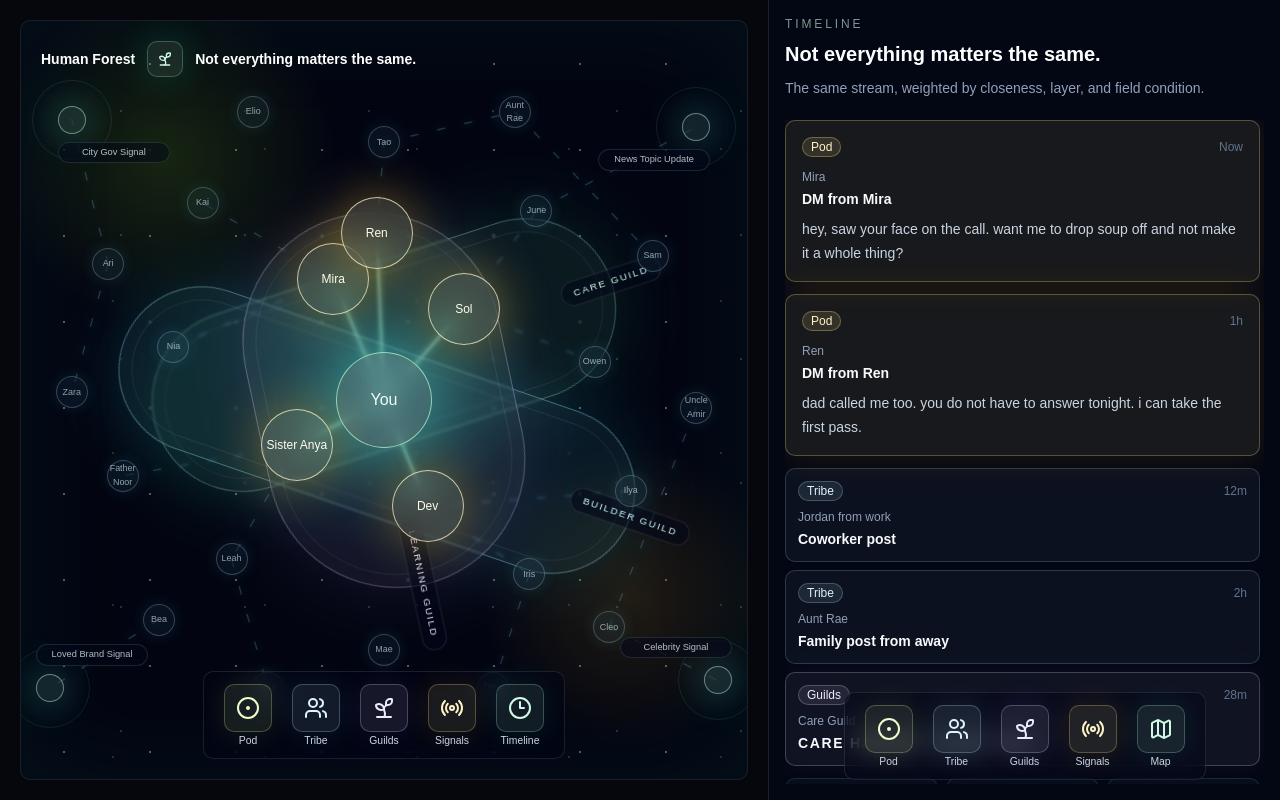
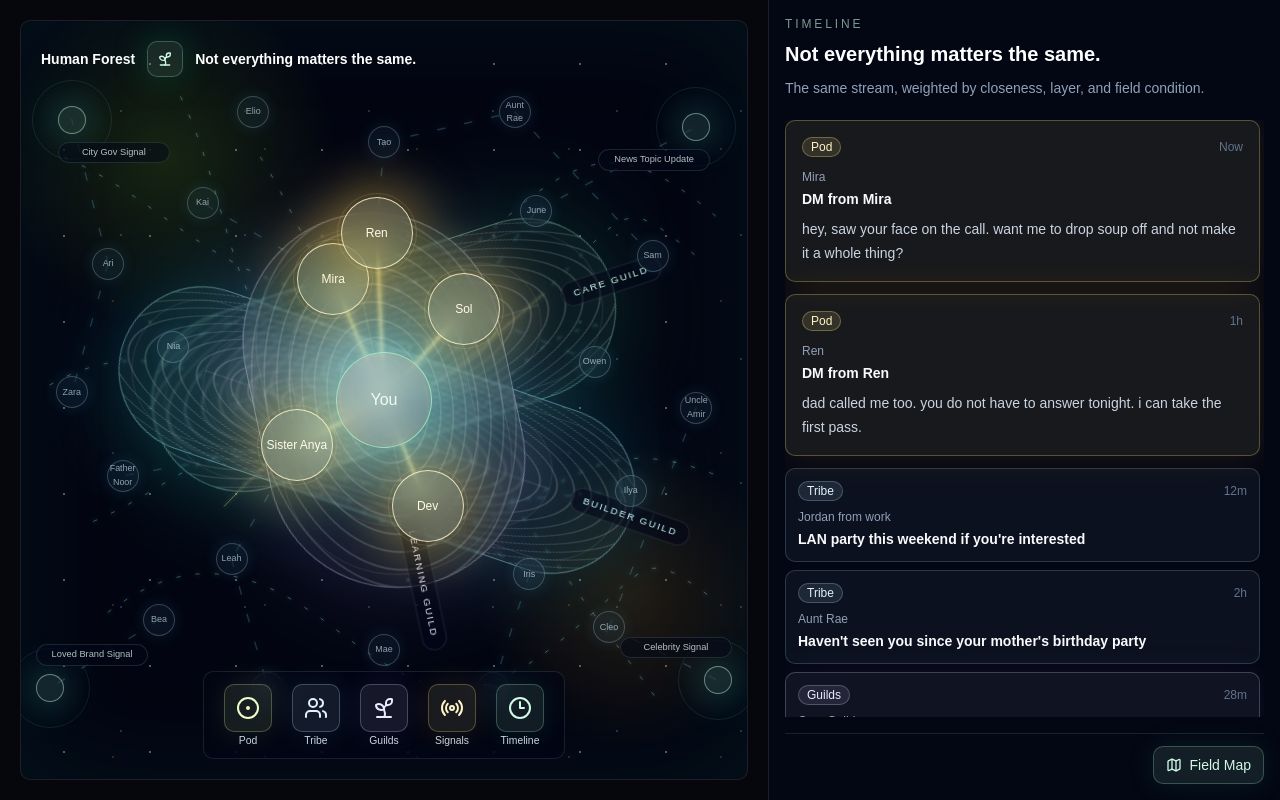
Before and after one commit to therapeuticCoder/human_forest, a React (Vite) app: page / in a window 1280 px wide. Built offline with nearby package versions, Linux system fonts and the light colour scheme.

Commit message:
final visual prototype pass

```diff
--- a/src/components/human-forest/FieldNode.tsx
+++ b/src/components/human-forest/FieldNode.tsx
@@ -9,7 +9,7 @@ type FieldNodeProps = {
 
 const layerClasses: Record<FieldNodeType["layer"], string> = {
   you: "h-24 w-24 border-emerald-200/80 bg-emerald-100/18 text-emerald-50 shadow-[0_0_70px_rgba(94,234,212,0.58)]",
-  pod: "h-18 w-18 border-amber-100/75 bg-amber-200/16 text-amber-50 shadow-[0_0_52px_rgba(251,191,36,0.42)]",
+  pod: "h-18 w-18 border-amber-100/85 bg-amber-200/22 text-amber-50 shadow-[0_0_64px_rgba(251,191,36,0.54)]",
   tribe:
     "h-8 w-8 border-sky-200/30 bg-sky-300/8 text-sky-100/80 opacity-80 shadow-[0_0_18px_rgba(125,211,252,0.14)]",
   signal:
@@ -60,6 +60,12 @@ export function FieldNode({ node }: FieldNodeProps) {
           {node.label}
         </span>
       </div>
+      {node.layer === "pod" ? (
+        <>
+          <span className="absolute left-1/2 top-1/2 -z-10 h-28 w-28 -translate-x-1/2 -translate-y-1/2 rounded-full bg-amber-200/10 blur-xl" />
+          <span className="absolute left-1/2 top-1/2 -z-10 h-20 w-20 -translate-x-1/2 -translate-y-1/2 rounded-full border border-amber-100/14" />
+        </>
+      ) : null}
       {node.layer === "signal" ? (
         <>
           <span className="absolute left-1/2 top-1/2 -z-10 h-20 w-20 -translate-x-1/2 -translate-y-1/2 animate-pulse rounded-full border border-teal-100/12" />
--- a/src/components/human-forest/GuildPlane.tsx
+++ b/src/components/human-forest/GuildPlane.tsx
@@ -8,11 +8,11 @@ type GuildPlaneProps = {
 };
 
 const toneClasses: Record<GuildPlaneType["tone"], string> = {
-  cyan: "border-cyan-200/34 bg-cyan-300/9 text-cyan-100 shadow-[0_0_70px_rgba(34,211,238,0.14)]",
+  cyan: "human-forest-guild-plane-cyan border-cyan-200/40 bg-cyan-300/10 text-cyan-100 shadow-[0_0_90px_rgba(34,211,238,0.18)]",
   green:
-    "border-emerald-200/32 bg-emerald-300/9 text-emerald-100 shadow-[0_0_76px_rgba(52,211,153,0.15)]",
+    "human-forest-guild-plane-green border-emerald-200/40 bg-emerald-300/10 text-emerald-100 shadow-[0_0_96px_rgba(52,211,153,0.2)]",
   violet:
-    "border-violet-200/30 bg-violet-300/9 text-violet-100 shadow-[0_0_68px_rgba(167,139,250,0.13)]",
+    "human-forest-guild-plane-violet border-violet-200/38 bg-violet-300/10 text-violet-100 shadow-[0_0_86px_rgba(167,139,250,0.18)]",
 };
 
 const labelPositionClasses: Record<GuildPlaneType["labelPosition"], string> = {
@@ -33,11 +33,14 @@ export function GuildPlane({ plane }: GuildPlaneProps) {
   return (
     <div
       className={cn(
-        "absolute z-10 rounded-full border backdrop-blur-[1px] before:absolute before:inset-3 before:rounded-full before:border before:border-white/8 before:content-['']",
+        "absolute z-10 rounded-full border backdrop-blur-[1px]",
         toneClasses[plane.tone],
       )}
       style={style}
     >
+      <span className="human-forest-guild-plane absolute inset-0 overflow-hidden rounded-full before:absolute before:inset-3 before:rounded-full before:border before:border-white/10 before:content-['']" />
+      <span className="absolute inset-[16%] rounded-full border border-white/8 bg-white/[0.015]" />
+      <span className="absolute left-[16%] top-1/2 h-px w-[68%] -translate-y-1/2 bg-white/14" />
       <div
         className={cn(
           "absolute z-10 whitespace-nowrap rounded-full border border-white/10 bg-slate-950/55 px-3 py-1 text-[0.62rem] uppercase tracking-[0.18em]",
--- a/src/components/human-forest/RelationshipField.tsx
+++ b/src/components/human-forest/RelationshipField.tsx
@@ -7,6 +7,15 @@ import { FieldControlBar } from "./FieldControlBar";
 import { GuildPlane } from "./GuildPlane";
 
 const nodesById = new Map(fieldNodes.map((node) => [node.id, node]));
+
+const ambientFilaments = [
+  "M 6 18 C 18 23, 24 31, 37 35 S 57 34, 68 25 S 85 17, 96 26",
+  "M 4 48 C 15 42, 25 45, 34 53 S 49 71, 63 66 S 80 54, 96 60",
+  "M 12 78 C 23 70, 32 72, 43 80 S 61 92, 74 82 S 85 69, 95 76",
+  "M 22 10 C 29 24, 28 37, 39 46 S 59 52, 68 64 S 78 77, 88 90",
+  "M 10 66 C 20 62, 26 55, 35 57 S 49 65, 57 58 S 68 42, 80 40",
+  "M 33 18 C 39 27, 42 38, 51 42 S 66 42, 75 33 S 84 24, 93 31",
+];
 
 export function RelationshipField() {
   return (
@@ -43,7 +52,34 @@ export function RelationshipField() {
               <feMergeNode in="SourceGraphic" />
             </feMerge>
           </filter>
+          <filter id="ambient-filament-glow">
+            <feGaussianBlur stdDeviation="0.32" result="blur" />
+            <feMerge>
+              <feMergeNode in="blur" />
+              <feMergeNode in="SourceGraphic" />
+            </feMerge>
+          </filter>
         </defs>
+        <g filter="url(#ambient-filament-glow)" opacity="0.42">
+          {ambientFilaments.map((path) => (
+            <path
+              key={path}
+              d={path}
+              fill="none"
+              stroke="rgb(153 246 228)"
+              strokeDasharray="0.45 2.2"
+              strokeLinecap="round"
+              strokeWidth="0.11"
+            />
+          ))}
+          <path
+            d="M 28 64 C 37 55, 44 50, 50 50 S 61 45, 72 36"
+            fill="none"
+            stroke="rgb(253 230 138)"
+            strokeLinecap="round"
+            strokeWidth="0.13"
+          />
+        </g>
         {fieldConnections.map((connection) => {
           const from = nodesById.get(connection.from);
           const to = nodesById.get(connection.to);
@@ -52,21 +88,29 @@ export function RelationshipField() {
             return null;
           }
 
+          const isPodConnection =
+            from.layer === "pod" ||
+            to.layer === "pod" ||
+            from.layer === "you" ||
+            to.layer === "you";
+
           return (
             <line
               key={`${connection.from}-${connection.to}`}
               filter="url(#filament-glow)"
-              opacity={connection.strength === "primary" ? 0.58 : 0.23}
+              opacity={connection.strength === "primary" ? 0.72 : 0.23}
               stroke={
-                connection.strength === "primary"
-                  ? "rgb(167 243 208)"
-                  : "rgb(125 211 252)"
+                isPodConnection && connection.strength === "primary"
+                  ? "rgb(253 230 138)"
+                  : connection.strength === "primary"
+                    ? "rgb(167 243 208)"
+                    : "rgb(125 211 252)"
               }
               strokeDasharray={
                 connection.strength === "primary" ? "0" : "1 2.8"
               }
               strokeLinecap="round"
-              strokeWidth={connection.strength === "primary" ? 0.32 : 0.18}
+              strokeWidth={connection.strength === "primary" ? 0.38 : 0.18}
               x1={from.x}
               x2={to.x}
               y1={from.y}
--- a/src/components/human-forest/TimelinePanel.tsx
+++ b/src/components/human-forest/TimelinePanel.tsx
@@ -1,6 +1,7 @@
+import { Map } from "lucide-react";
+
 import { timelinePosts } from "@/data/humanForest";
 
-import { FieldControlBar } from "./FieldControlBar";
 import { TimelineCard } from "./TimelineCard";
 
 export function TimelinePanel() {
@@ -31,7 +32,7 @@ export function TimelinePanel() {
         </p>
       </div>
 
-      <div className="mt-5 grid gap-3 overflow-y-auto pb-28 pr-1 lg:min-h-0 lg:flex-1">
+      <div className="mt-5 grid gap-3 overflow-y-auto pb-4 pr-1 lg:min-h-0 lg:flex-1">
         {podPosts.map((post) => (
           <TimelineCard key={post.id} post={post} />
         ))}
@@ -49,7 +50,15 @@ export function TimelinePanel() {
         </div>
       </div>
 
-      <FieldControlBar viewControl="map" />
+      <div className="mt-4 flex justify-end border-t border-white/10 pt-3">
+        <button
+          className="inline-flex items-center gap-2 rounded-lg border border-emerald-200/25 bg-emerald-200/10 px-3 py-2 text-sm font-medium text-emerald-100 shadow-[0_0_30px_rgba(52,211,153,0.12)] transition hover:bg-white/12"
+          type="button"
+        >
+          <Map aria-hidden="true" className="h-4 w-4" />
+          Field Map
+        </button>
+      </div>
     </aside>
   );
 }
--- a/src/data/humanForest.ts
+++ b/src/data/humanForest.ts
@@ -133,8 +133,8 @@ export const timelinePosts: TimelinePost[] = [
     layer: "tribe",
     source: "Jordan from work",
     time: "12m",
-    title: "Coworker post",
-    body: "finally shipped the thing we kept circling. grateful for everyone who kept the thread kind.",
+    title: "LAN party this weekend if you're interested",
+    body: "Hey, dude. I'm having a LAN party next weekend if you're interested.",
   },
   {
     id: "g1",
@@ -173,8 +173,8 @@ export const timelinePosts: TimelinePost[] = [
     layer: "tribe",
     source: "Aunt Rae",
     time: "2h",
-    title: "Family post from away",
-    body: "snow finally melted in Duluth. found the old porch photo and thought of you kids.",
+    title: "Haven't seen you since your mother's birthday party",
+    body: "I have not seen you since your mother's birthday. How have you been?",
   },
   {
     id: "g2",
--- a/src/index.css
+++ b/src/index.css
@@ -143,3 +143,54 @@
     124px 124px,
     152px 152px;
 }
+
+.human-forest-guild-plane {
+  --guild-glow: rgba(255, 255, 255, 0.14);
+  --guild-thread: rgba(255, 255, 255, 0.16);
+  background-image:
+    radial-gradient(ellipse at 50% 48%, var(--guild-glow) 0%, transparent 58%),
+    repeating-radial-gradient(
+      ellipse at 50% 50%,
+      transparent 0 8px,
+      var(--guild-thread) 9px 10px,
+      transparent 11px 18px
+    ),
+    linear-gradient(
+      110deg,
+      transparent 0 32%,
+      rgba(255, 255, 255, 0.09) 44%,
+      transparent 56% 100%
+    );
+}
+
+.human-forest-guild-plane::after {
+  background: linear-gradient(
+    90deg,
+    transparent,
+    rgba(255, 255, 255, 0.16),
+    transparent
+  );
+  content: "";
+  height: 140%;
+  left: -18%;
+  opacity: 0.45;
+  position: absolute;
+  top: -20%;
+  transform: rotate(18deg);
+  width: 16%;
+}
+
+.human-forest-guild-plane-green {
+  --guild-glow: rgba(52, 211, 153, 0.13);
+  --guild-thread: rgba(167, 243, 208, 0.1);
+}
+
+.human-forest-guild-plane-cyan {
+  --guild-glow: rgba(34, 211, 238, 0.12);
+  --guild-thread: rgba(165, 243, 252, 0.1);
+}
+
+.human-forest-guild-plane-violet {
+  --guild-glow: rgba(167, 139, 250, 0.13);
+  --guild-thread: rgba(221, 214, 254, 0.1);
+}
```
Also changed, not shown: 1 other file (tests, documents, lock files or other folders).
